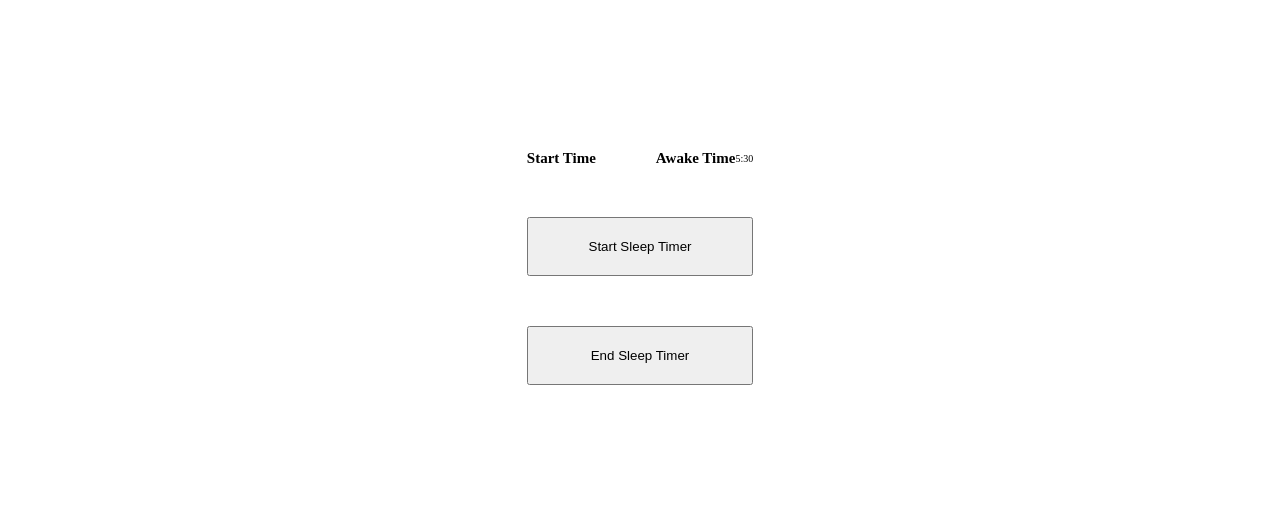
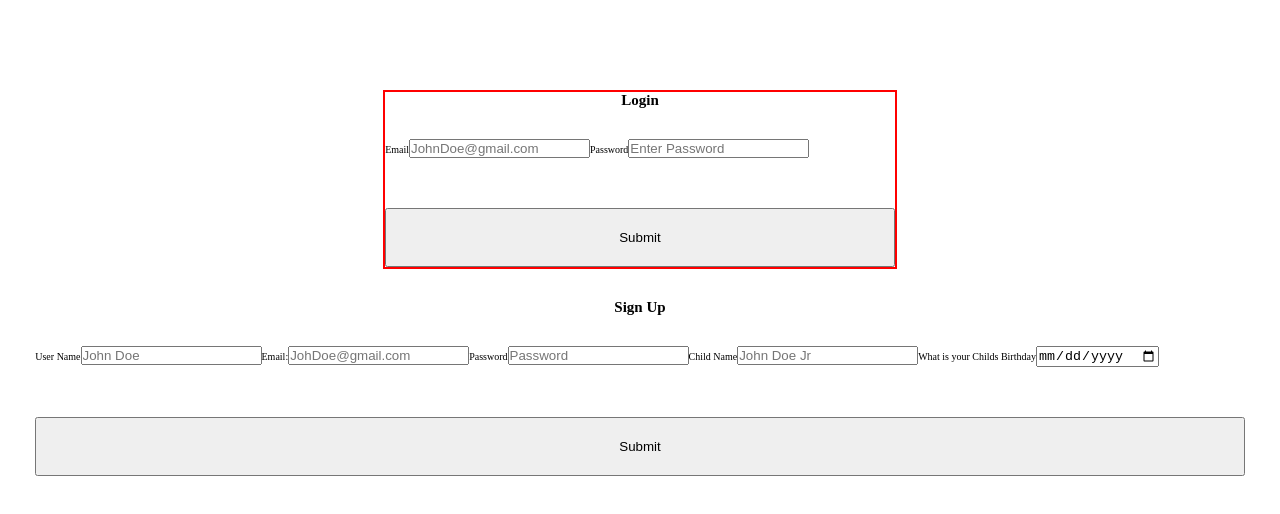
Before and after one commit to lambda-build-week-sleep-tracker/FE-Sleep-Tracker, a React (Create React App) app: page / in a window 1280 px wide. Shown: the top 514 px of the page. Built offline with nearby package versions, Linux system fonts and the light colour scheme; the HTML template or start-up script is replaced by a standard one.

Commit message:
Changed childs bday formatting in signUpForm

```diff
--- a/src/App.js
+++ b/src/App.js
@@ -17,9 +17,9 @@ function App() {
     <div className="App">
       {/* <Nav /> */}
       {/* <Home /> */}
-       {/* <LoginForm/>
-			<SignUpForm/> */}
-			<Clock/>
+        <LoginForm/>
+				<SignUpForm/>
+			{/* <Clock/> */}
     </div>
   );
 }
--- a/src/components/signUpForm/SignUpForm.jsx
+++ b/src/components/signUpForm/SignUpForm.jsx
@@ -83,10 +83,10 @@ const FormikSignUpForm = withFormik({
 	handleSubmit(values,  { resetForm }){
 
 		// Formatting the birtrhday to an ISO string for the DB
-		const childBirthday = new Date(values.newChildBirthday)
+		const childBirthday = new Date(values.newChildBirthday).getTime()
 		const newValues = {
 			...values,
-			newChildBirthday: childBirthday.toISOString()
+			newChildBirthday: childBirthday
 		}
 
 		axios
--- a/src/sass/index.scss
+++ /dev/null
@@ -1,5 +0,0 @@
-
-// Global Styling (Reset)
-@import './global.scss';
-@import './loginForm.scss';
-@import '../components/SleepLog/SleepLog.scss';
```
Also changed, not shown: src/components/clock/Clock.scss (line endings or trailing spaces).
